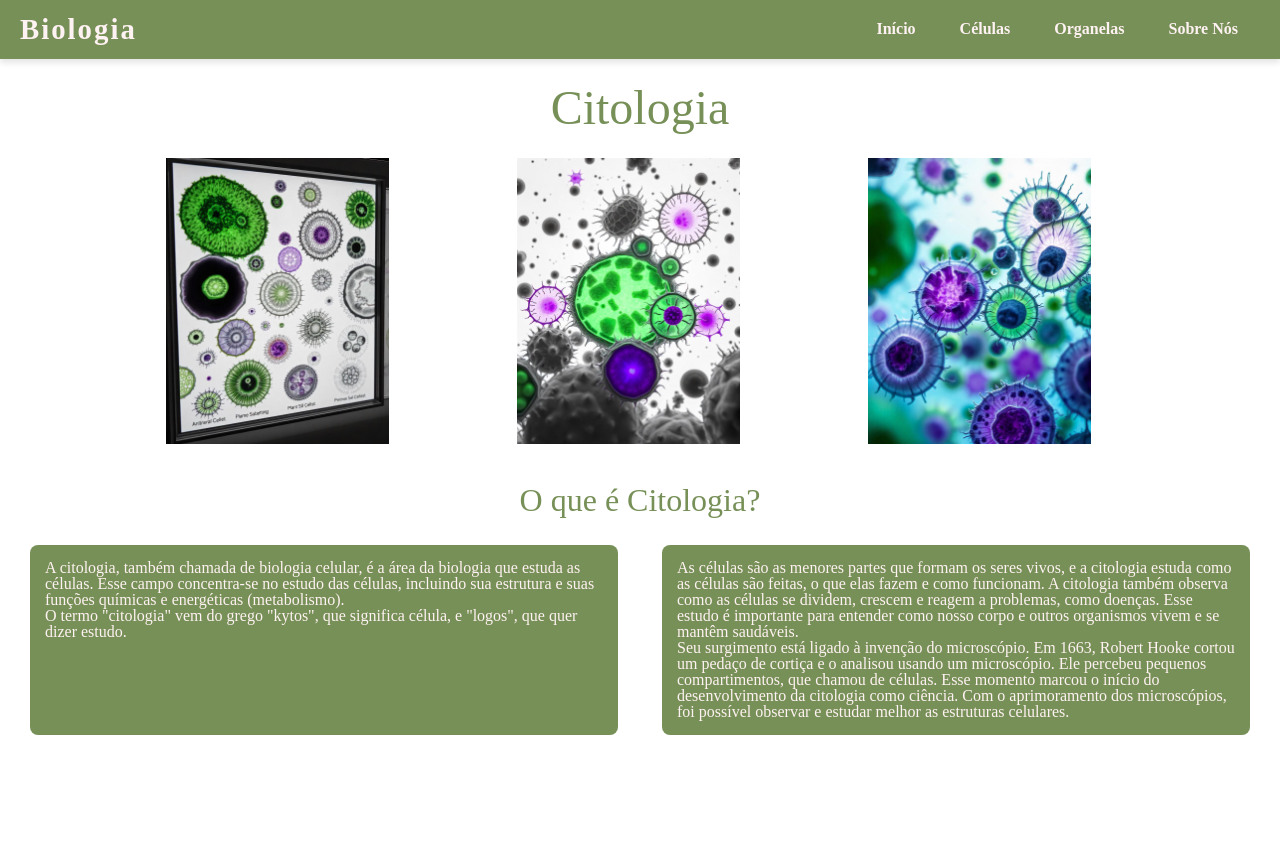
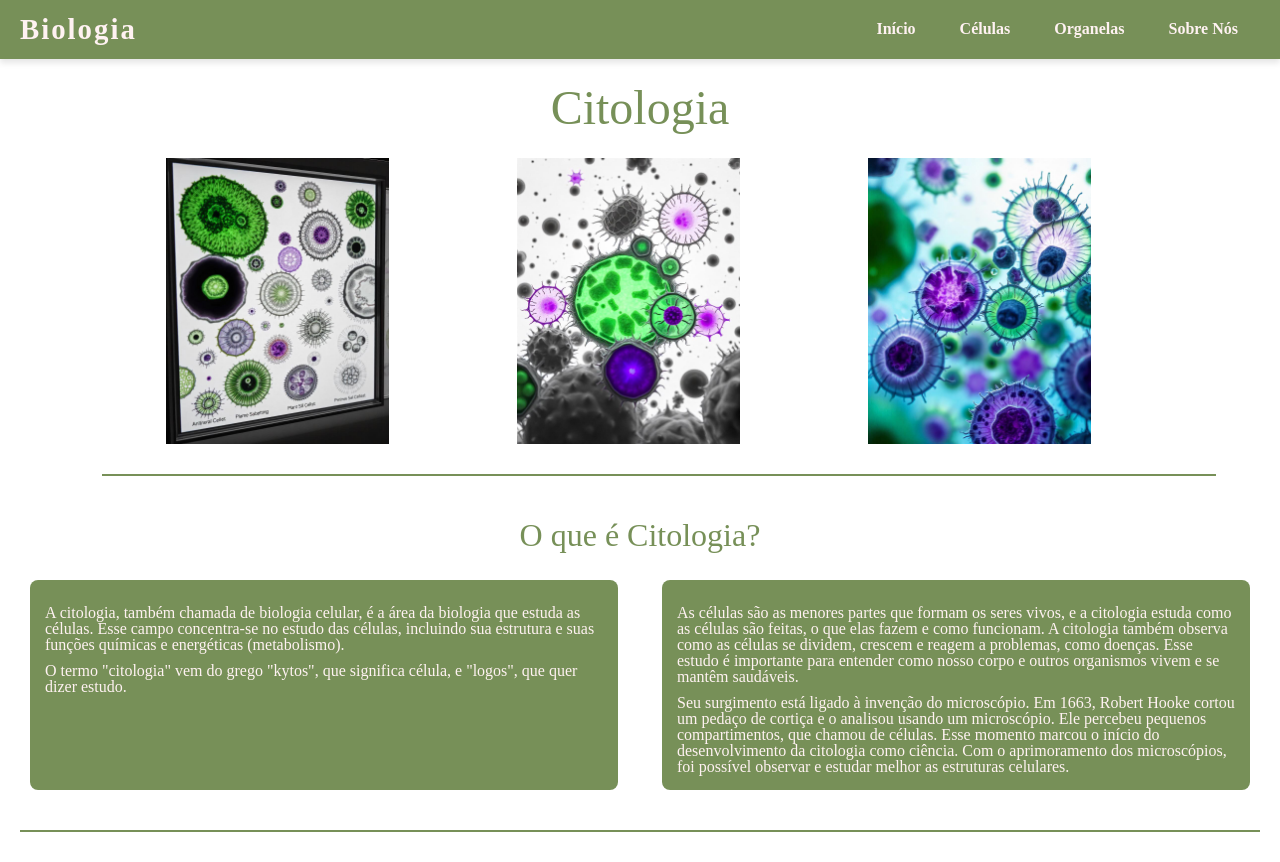
Before and after one commit to juliacdss/biologia, a plain HTML site: page index.html in a window 1280 px wide. Before the commit the page ends 800 px from the top, so only its background shows below. Drawn offline with Linux system fonts and the light colour scheme.

Commit message:
alterações

```diff
--- a/CSS/index.css
+++ b/CSS/index.css
@@ -8,6 +8,9 @@ main h1 {
 .images {
     display: flex;
     margin: 0 5vw 0 8vw;
+    border-bottom: 2px solid #779058; /* Adiciona uma linha preta */
+    padding-bottom: 30px; /* Espaçamento abaixo das imagens */
+    margin-bottom: 10px; /* Espaçamento abaixo do contêiner */
 }
 
 .images img {
@@ -20,7 +23,7 @@ main h1 {
     color: #779058;
     font-size: xx-large;
     text-align: center;
-    margin: 1.5vw 0 1.5vw 0;
+    margin: 1vw 0 1.5vw 0;
 }
 
 .citologia {
@@ -31,6 +34,9 @@ main h1 {
     display: flex; /* Ativa o flexbox apenas para os blocos de texto */
     justify-content: space-between; /* Espaça os blocos uniformemente */
     flex-wrap: wrap; /* Permite que os blocos se movam para a linha seguinte se necessário */
+    border-bottom: 2px solid #779058; /* Adiciona uma linha preta */
+    padding-bottom: 30px; /* Espaçamento abaixo das imagens */
+    margin-bottom: 10px; /* Espaçamento abaixo do contêiner */
 }
 
 .texto {
@@ -47,3 +53,7 @@ main h1 {
     list-style-type: none; /* Remove a bolinha da lista */
     padding: 0; /* Remove o padding da lista */
 }
+
+.texto p {
+    padding: 10px 0 0 0;
+}
```
